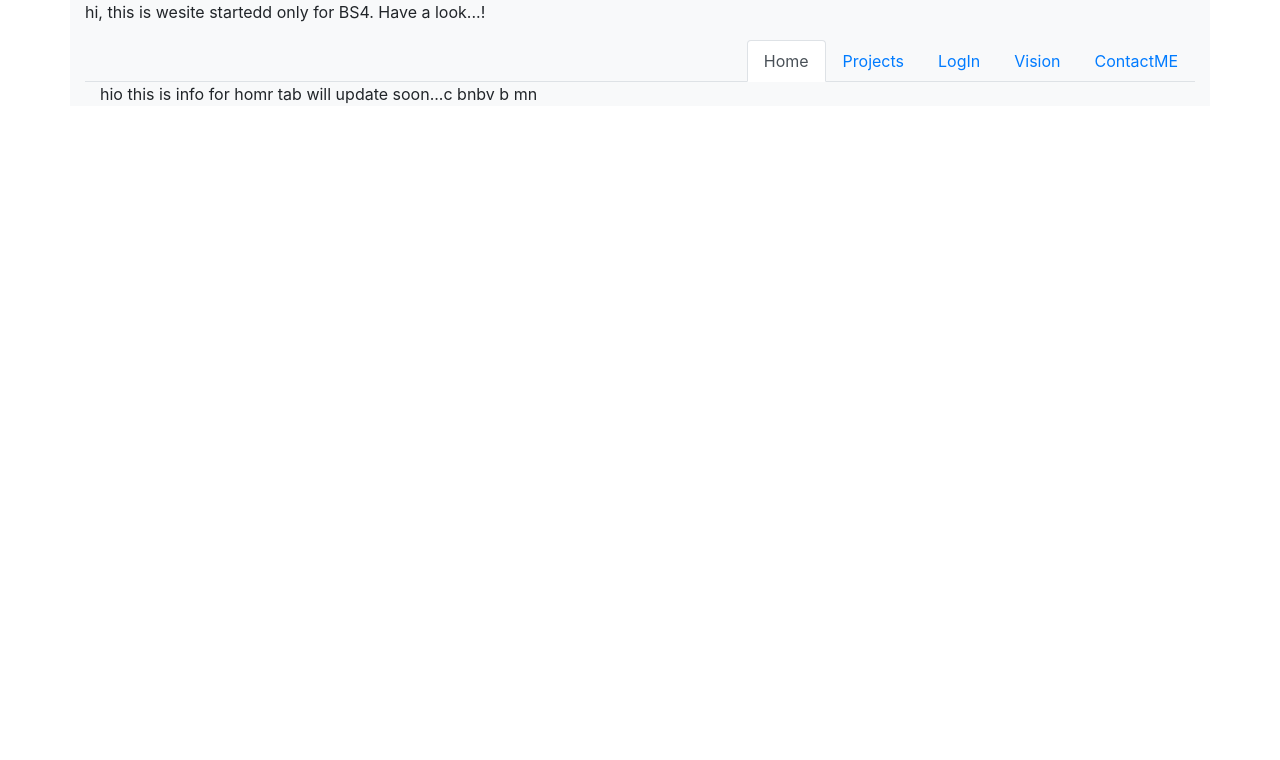
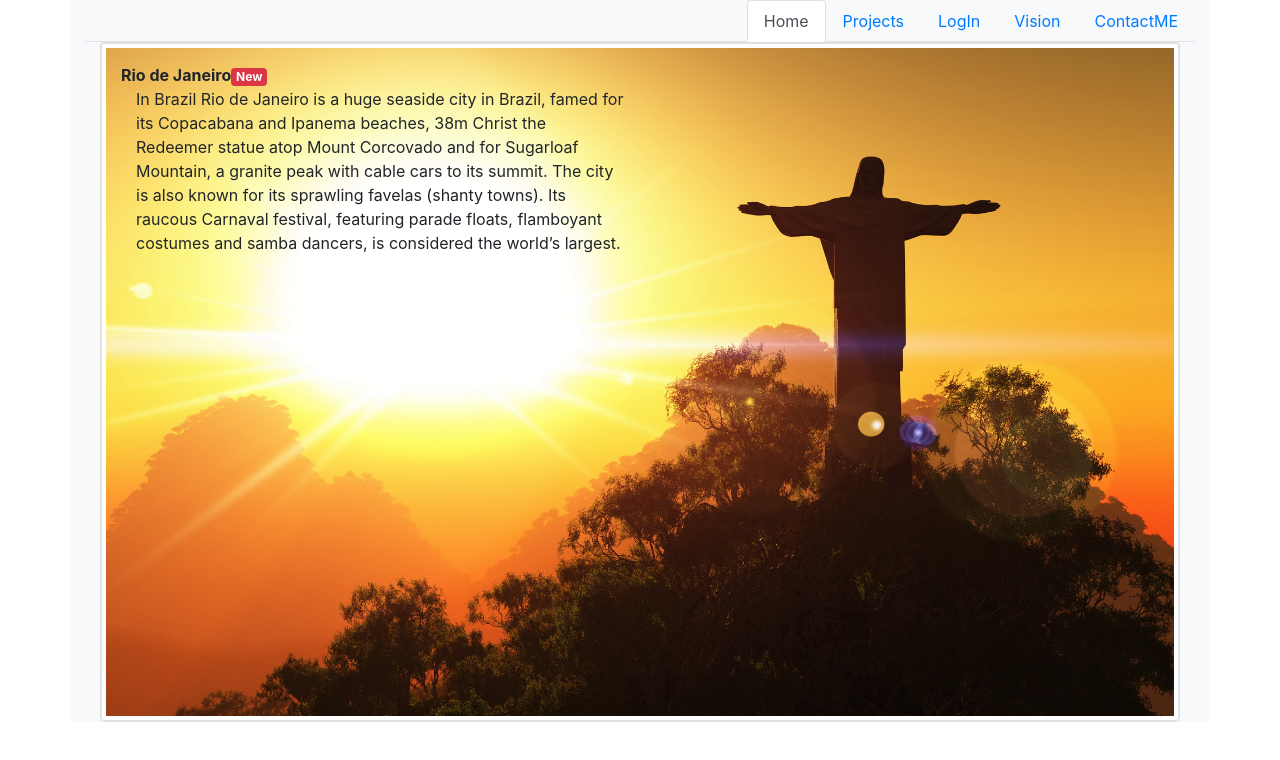
Before and after one commit to Davids-web/bs4, a plain HTML site: page main.html in a window 1280 px wide. Drawn offline with nearby package versions, Linux system fonts and the light colour scheme.

Commit message:
some learned

```diff
--- a/main.html
+++ b/main.html
@@ -11,7 +11,7 @@
 </head>
 <body>
 	<div class="container bg-light">
-<p class="display4">hi, this is wesite startedd only for BS4. Have a look...!</p>
+
 <ul role="tablist" class="nav nav-tabs justify-content-end">
 	<li class="nav-item"> <a class="nav-link active" data-toggle="tab" href="#hom">Home</a></li>
 	<li class="nav-item"> <a class="nav-link" data-toggle="tab" href="#proj">Projects</a></li>
@@ -20,7 +20,16 @@
 	<li class="nav-item"> <a class="nav-link" data-toggle="tab" href="#add">ContactME</a></li>
 </ul>
 <div class="tab-content">
-	<div id="hom" class="container tab-pane  active" ><p>hio this is info for homr tab will update soon...c bnbv b mn </p></div>
+	<div id="hom" class="container tab-pane  active" >
+		<div class="card">
+		<img class="card-img-top img-thumbnail" src="rio.jpg"  alt="rio photo">
+		<div class="card-img-overlay">
+		<b class="card-tittle">Rio de Janeiro<span class="badge badge-danger">New</span> </b>
+		<p class="card-text col-6">In Brazil Rio de Janeiro is a huge seaside city in Brazil, famed for its Copacabana and Ipanema beaches, 38m Christ the Redeemer statue atop Mount Corcovado and for Sugarloaf Mountain, a granite peak with cable cars to its summit. The city is also known for its sprawling favelas (shanty towns). Its raucous Carnaval festival, featuring parade floats, flamboyant costumes and samba dancers, is considered the world’s largest.</p>
+		</div>
+
+		</div>
+	</div>
 	<div id="proj" class="containe tab-pane r fade" ><p>hio this is info for project info tab will update soon... </p></div>
 	<div class="tab-pane container fade" id="log"><p>hio this is info for logIn page will update soon... </p></div>
 	<div class="tab-pane container fade" id="vsn">hio this is for visionary of system ...will update soon... </div>
```
Also changed, not shown: blue_bokeh.jpg (added), flame-hi.png (added), pink.jpg (added), rio.jpg (added), 1 other file.
